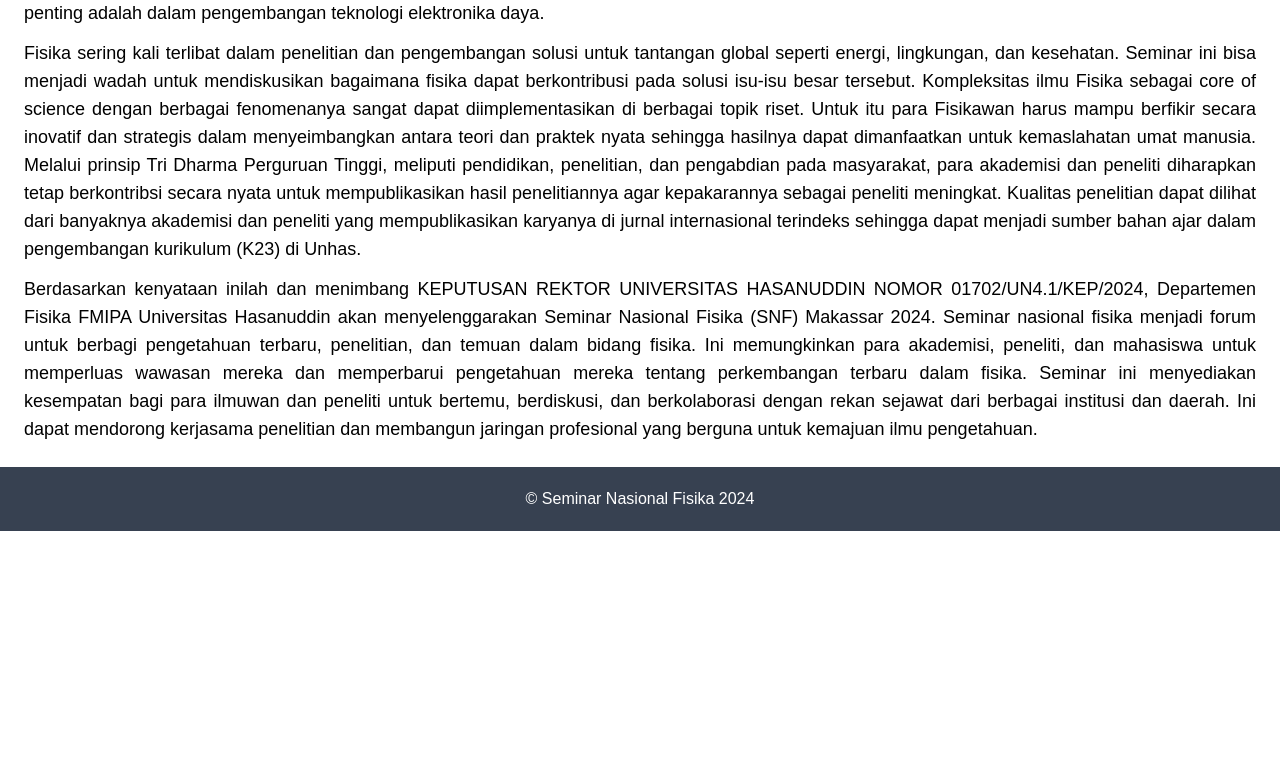
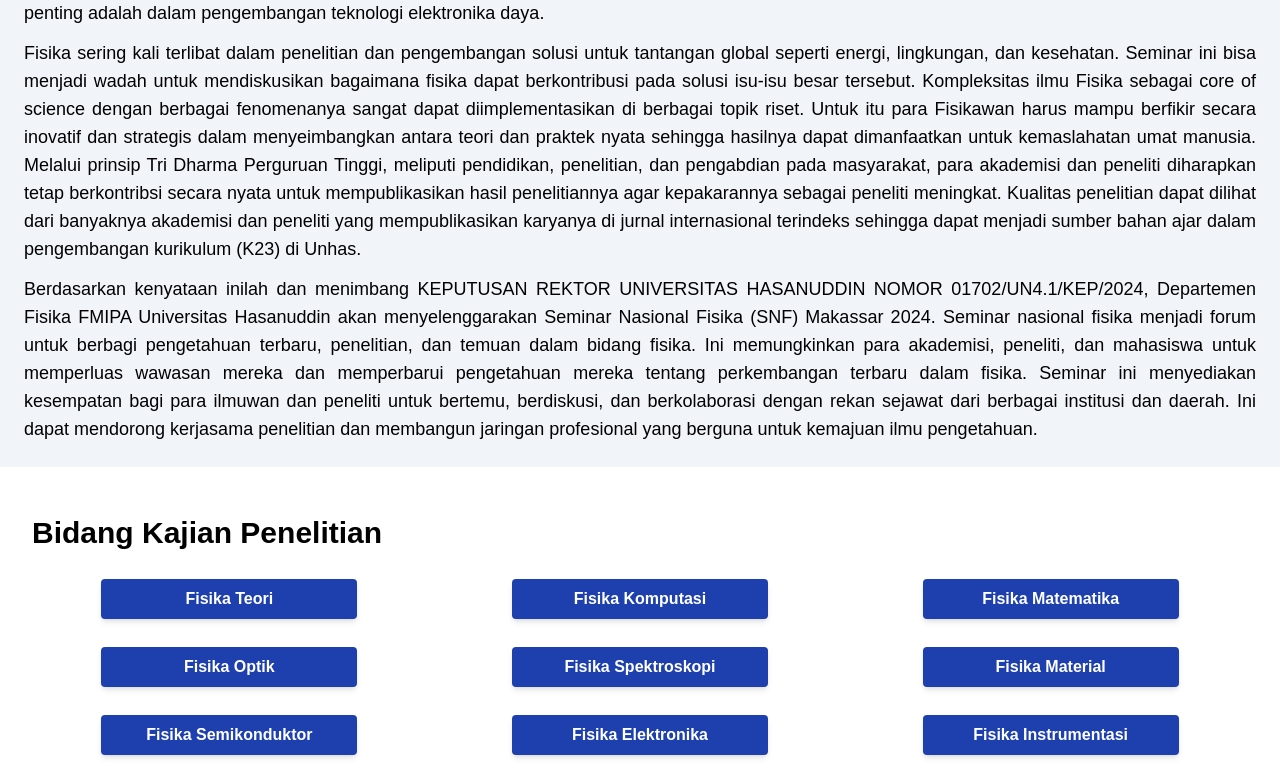
Before and after one commit to rid333/snf, a SvelteKit app: page / in a window 1280 px wide. Shown: the part 2000-2781 px from the top of the page. Before the commit the page ends 2531 px from the top, so only its background shows below. Built offline with nearby package versions, Linux system fonts and the light colour scheme; a web font is replaced by a local one.

Commit message:
Updated submit button link

```diff
--- a/src/lib/components/header/Header.svelte
+++ b/src/lib/components/header/Header.svelte
@@ -21,11 +21,13 @@
             <li><a href="/" class="hover:text-indigo-400">Panitia</a></li>
             <li><a href="/" class="hover:text-indigo-400">Tentang</a></li>
         </ul>
-        <button
-            class="bg-blue-800 hover:bg-blue-900 text-white font-bold py-2 px-4 rounded"
-        >
-            Submit
-        </button>
+        <a target="_blank" href="https://forms.gle/gExfAGzeBPgkQSWb9">
+            <button
+                class="bg-blue-800 hover:bg-blue-900 text-white font-bold py-2 px-4 rounded"
+            >
+                Submit
+            </button>
+        </a>
     </nav>
 
     <!-- Hero Main -->
--- a/src/routes/+page.svelte
+++ b/src/routes/+page.svelte
@@ -1,5 +1,26 @@
 <script>
     import Pamflet from "$lib/assets/pamflet.jpeg";
+
+    const scopes = [
+        "Fisika Teori",
+        "Fisika Komputasi",
+        "Fisika Matematika",
+        "Fisika Optik",
+        "Fisika Spektroskopi",
+        "Fisika Material",
+        "Fisika Semikonduktor",
+        "Fisika Elektronika",
+        "Fisika Instrumentasi",
+        "Biomaterial",
+        "Nanoteknologi",
+        "Fisika Lingkungan",
+        "Fisika Oseanografi",
+        "Pendidikan Fisika",
+        "Fisika Bumi",
+        "Sains Atmosfer",
+        "Fisika Nuklir",
+        "Fisika Medik",
+    ];
 </script>
 
 <svelte:head>
@@ -55,9 +76,9 @@
     </div>
 
     <!-- Background Section -->
-    <div class="p-3 lg:p-6">
+    <div class="p-3 lg:p-6 bg-slate-100">
         <h1
-            class="mb-5 text-3xl font-bold text-white bg-blue-800 rounded p-2 w-fit"
+            class="mb-5 text-2xl lg:text-3xl font-bold text-white bg-blue-800 rounded p-2 w-fit"
         >
             Latar Belakang
         </h1>
@@ -113,4 +134,20 @@
             </p>
         </div>
     </div>
+
+    <!-- Bidang Kajian Section -->
+    <div class="p-3 lg:p-6">
+        <h1 class="mb-5 text-2xl lg:text-3xl font-bold rounded p-2 w-fit">
+            Bidang Kajian Penelitian
+        </h1>
+        <div class="grid grid-cols-3 justify-items-center gap-y-7">
+            {#each scopes as scope}
+                <div
+                    class="bg-blue-800 text-white w-64 font-semibold text-base p-2 shadow-md rounded text-center"
+                >
+                    {scope}
+                </div>
+            {/each}
+        </div>
+    </div>
 </div>
```
